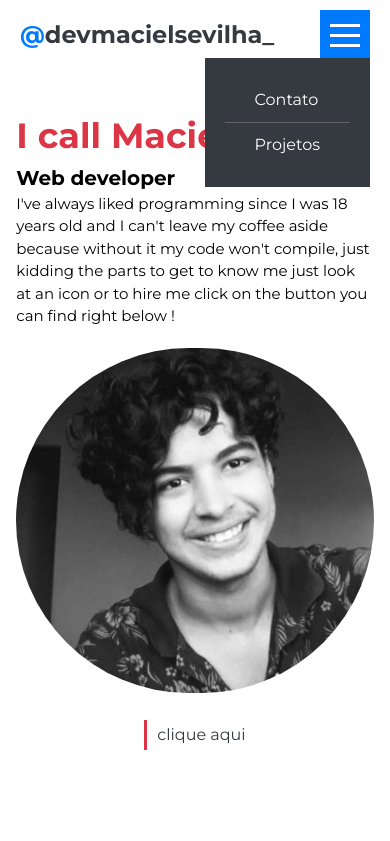
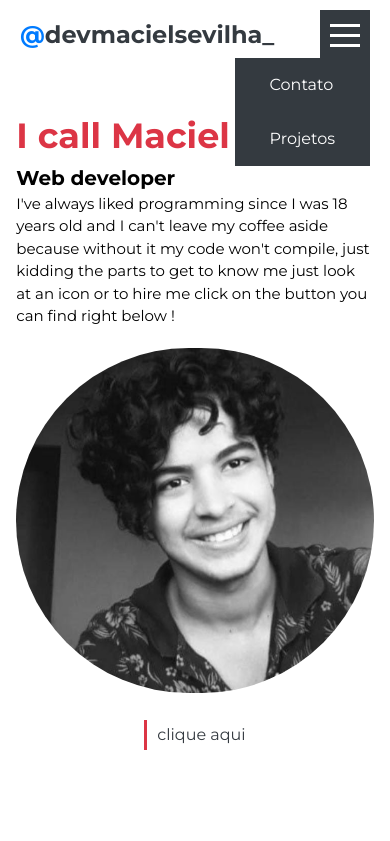
Before and after one commit to macielsevilha/portfolio, a Next.js app: page / in a window 390 px wide. Shown: the top 841 px of the page. Built offline with nearby package versions, Linux system fonts and the light colour scheme.

Commit message:
criando menu parte #03

```diff
--- a/src/app/components/_ui/Navbar.jsx
+++ b/src/app/components/_ui/Navbar.jsx
@@ -8,7 +8,7 @@ export function Navbar() {
 
     return (
         <nav className="portfolio-navbar">
-          <div className="portfolio-navbar__icon" onClick={toggle}>
+          <div className="portfolio-navbar__icon hidden" onClick={toggle}>
             <span></span>
           </div>
             <ul className="flex my-2" id="portfolio-navbar__ropdown">
--- a/src/app/sass/components/_navbar.scss
+++ b/src/app/sass/components/_navbar.scss
@@ -3,80 +3,73 @@
     display: flex;
     align-items: center;
     position: relative;
+
+    .#{$brand}-border__none a {
+        border: none;
+    }
+
+    @media (max-width: 700px) {
         .#{$brand}-navbar__icon {
+            display: block;
 
             span {
                 display: flex;
                 justify-content: center;
                 align-items: center;
-            background-color: hue('primary');
+                background-color: hue('dark');
                 width: 50px;
                 height: 50px;
                 cursor: pointer;
                 transition: 0.5s ease-in-out;
 
-            @mixin icon($v, $e, $b) {
-                &::#{$v} {
+                @mixin icon($pseudo, $c, $t, $b, ) {
+                    &::#{$pseudo} {
                         content: '';
+                        position: absolute;
+                        background-color: hue($c);
+                        transform: translateY($t);
+                        box-shadow: 0 $b hue($c);
+                        transition: 0.5s;
                         width: 30px;
                         height: 3px;
-                    background-color: white;
-                    position: absolute;
-                    transform: translateY($e);
-                    box-shadow: 0 $b white;
-                    transition: 0.5s;
                     }
                 }
 
-            @include icon('after', -10px, 10px);
-            @include icon('before', 10px, 00px);
+                @include icon('after', 'light', -10px, 10px);
+                @include icon('before', 'light', 10px, 00px);
             }
 
-        .active::after {
+            .active {
+                &::after {
+                    background-color: hue('danger');
                     transform: rotate(45deg);
                     box-shadow: none;
                 }
 
-        .active::before {
+                &::before {
+                    background-color: hue('danger');
                     transform: rotate(-45deg);
                 }
             }
-
-    .#{$brand}-border__none a {
-        border: none;
         }
 
-
-
-    @media (max-width: 700px) {
-        .#{$brand}-navbar {
-            display: block;
-
-        }
         ##{$brand}-navbar__ropdown {
             position: absolute;
             background-color: hue('dark');
-
+            display: block;
             right: 0;
             top: 50px;
-
-            display: block;
-            padding: 20px;
-            li:nth-child(1) {
-                border-bottom: 1.5px solid rgb(100, 100, 100);
-            }
-         }
-
-
-         .#{$brand}-btn__link  {
+            .#{$brand}-btn__link {
                 border: none;
-           padding: 10px;
-
+                padding: 15px;
                 a {
                     border: none;
                     color: hue('light');
                 }
-         }
-
+                &:hover {
+                    background-color: hue('danger');
                 }
             }
+        }
+    }
+}
```
Lines whose indentation alone changed are shown as unchanged.
